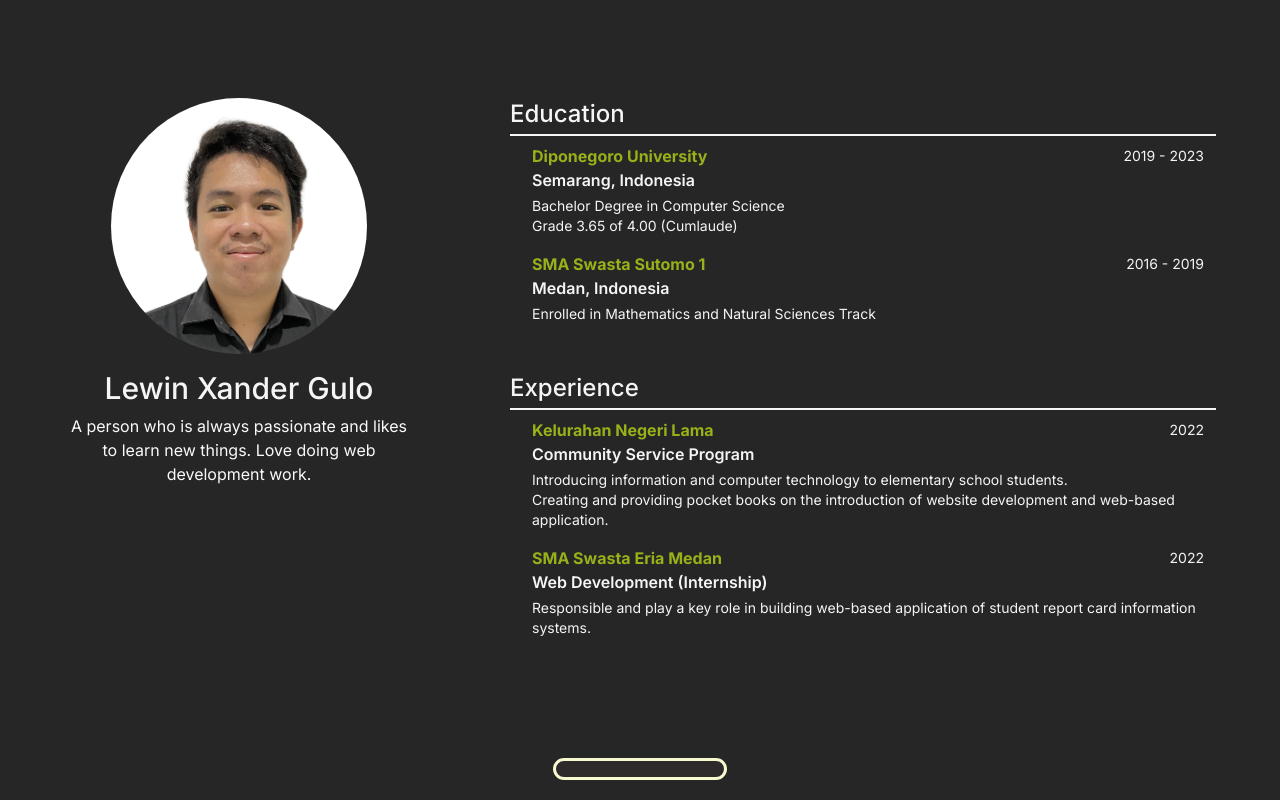
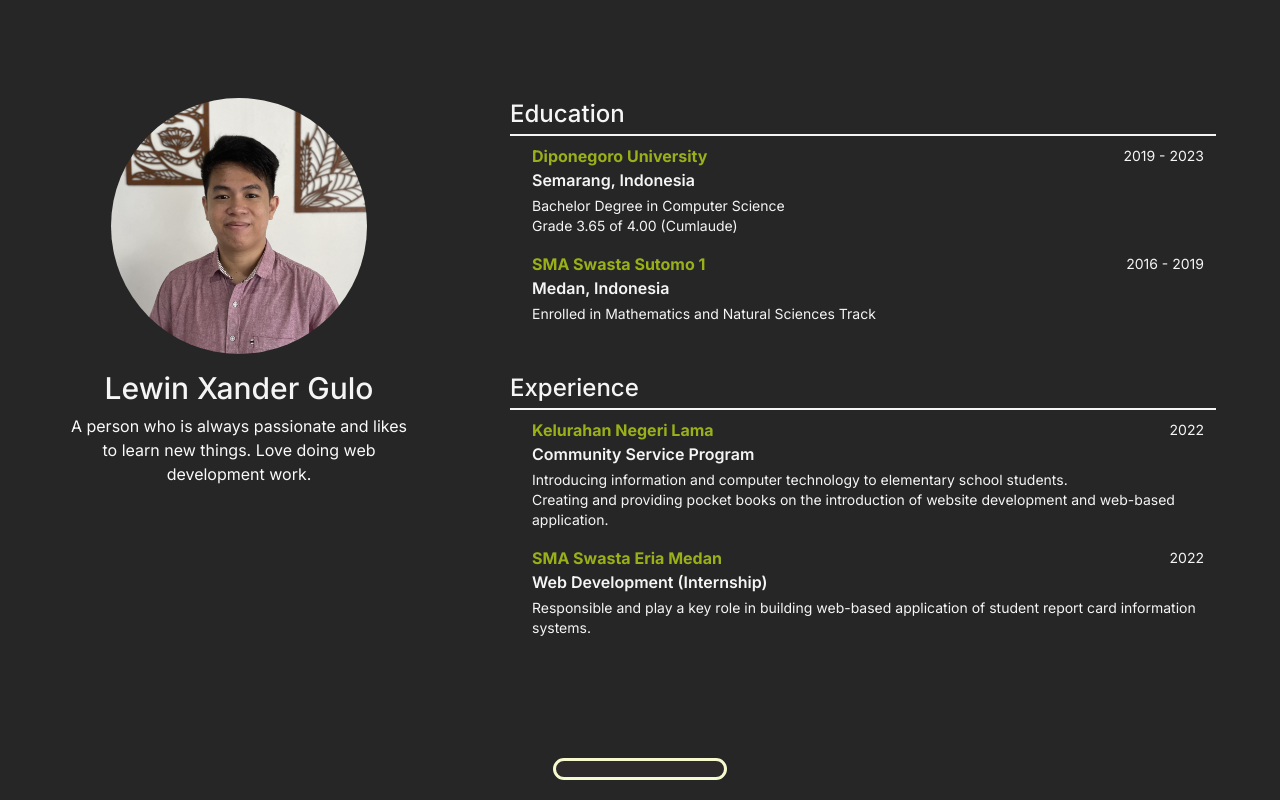
Before and after one commit to caclm10/new-portfolio, a Next.js app: page /contact in a window 1280 px wide. Built offline with nearby package versions, Linux system fonts and the light colour scheme.

Commit message:
update profile picture

```diff
--- a/src/app/(main)/contact/page.tsx
+++ b/src/app/(main)/contact/page.tsx
@@ -14,7 +14,7 @@
           <div className="flex flex-col items-center">
             <div className="max-w-[256px] overflow-hidden rounded-full">
               {/* eslint-disable-next-line @next/next/no-img-element */}
-              <img src="/profile.png" alt="profile" className="w-[256px] h-[256px] object-cover" />
+              <img src="/profile.jpg" alt="profile" className="w-[256px] h-[256px] object-cover" />
             </div>
 
             <h1 className="mt-4 text-3xl font-medium">Lewin Xander Gulo</h1>
```
Also changed, not shown: public/profile.jpg (added), public/profile.png (deleted).
